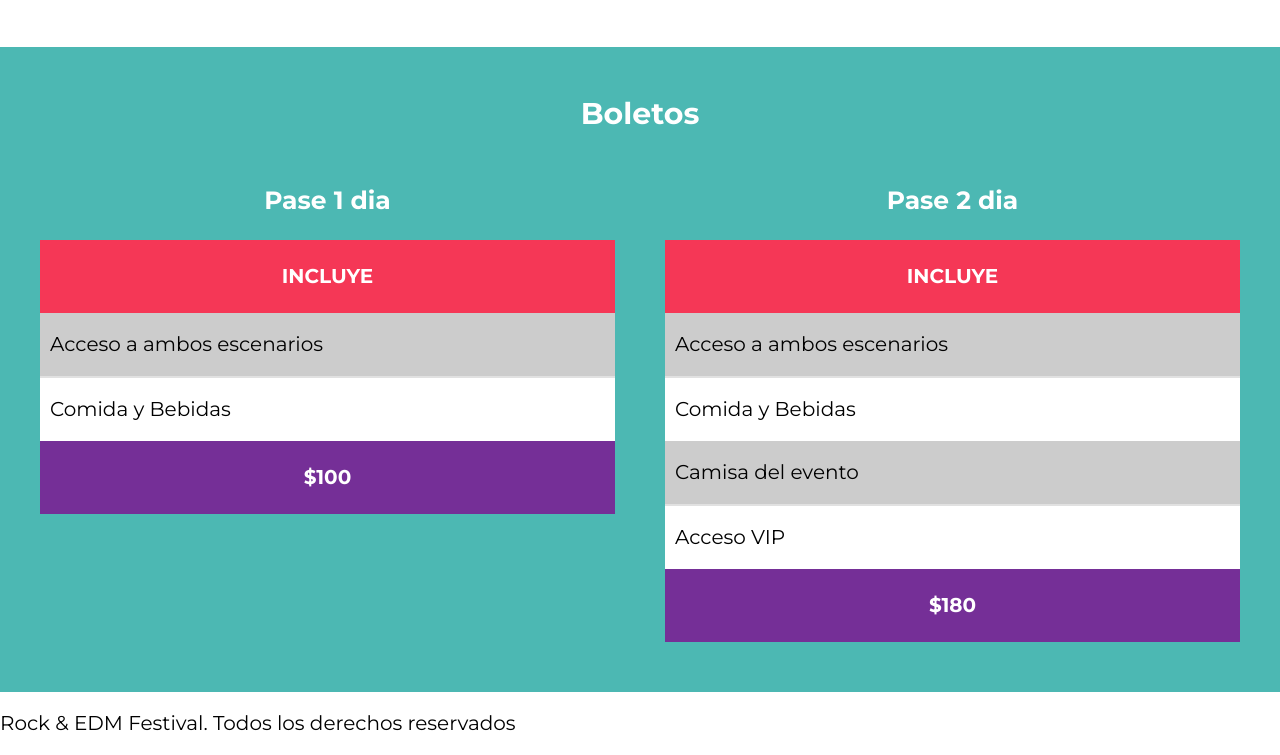
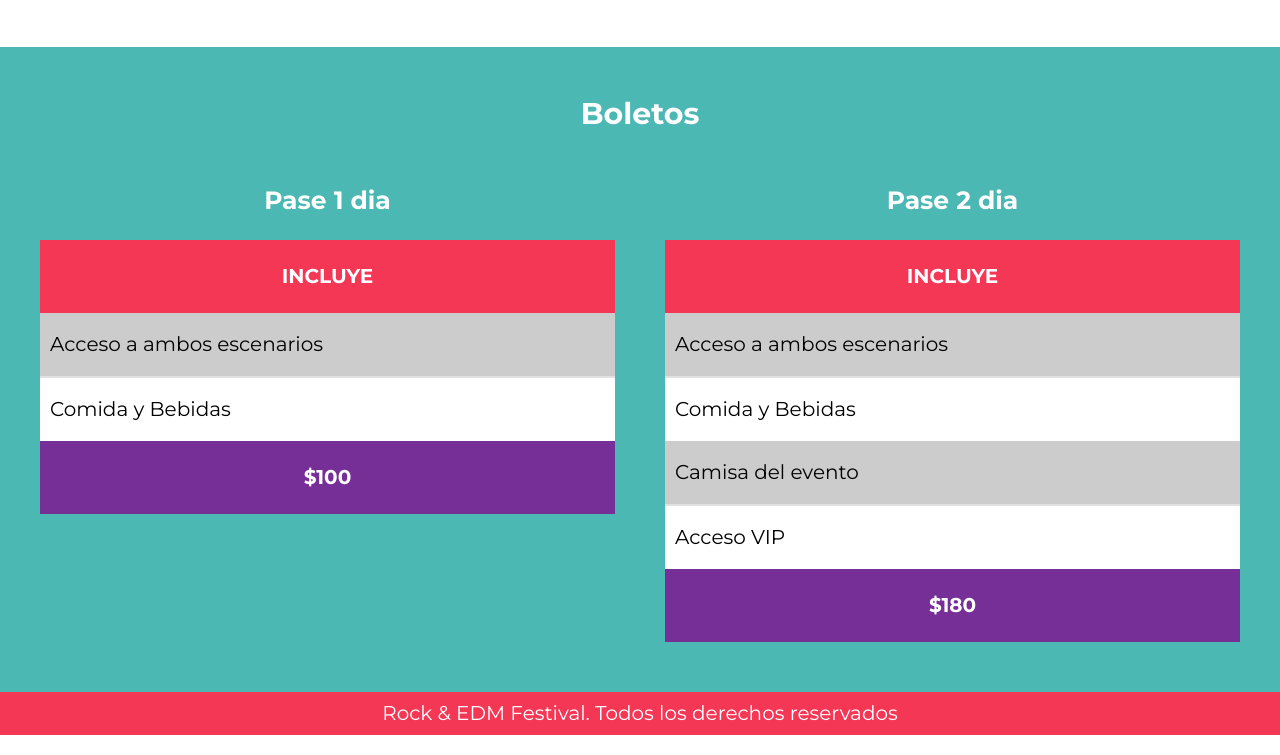
Before and after one commit to Rosalioalfre2/DesarrolloWeb06_FestivalDeMusica, a website: page index.html in a window 1280 px wide. Shown: the part 3218-3973 px from the top of the page. Drawn offline with Linux system fonts and the light colour scheme.

Commit message:
footer terminado

```diff
--- /dev/null
+++ b/src/scss/layout/_footer.scss
@@ -0,0 +1,12 @@
+@use 'base/mixins' as m;
+@use 'base/variables' as v;
+
+.site-footer{
+    background-color: v.$rosa;
+    padding: 1rem;
+    text-align: center;
+    p{
+        margin: 0;
+        color: v.$blanco;
+    }
+}
--- a/src/scss/layout/_index.scss
+++ b/src/scss/layout/_index.scss
@@ -4,4 +4,4 @@
 @forward 'lineup';
 @forward 'galeria';
 @forward 'boletos';
-@forward ;
+@forward 'footer';
```
Also changed, not shown: build/css/app.css.
